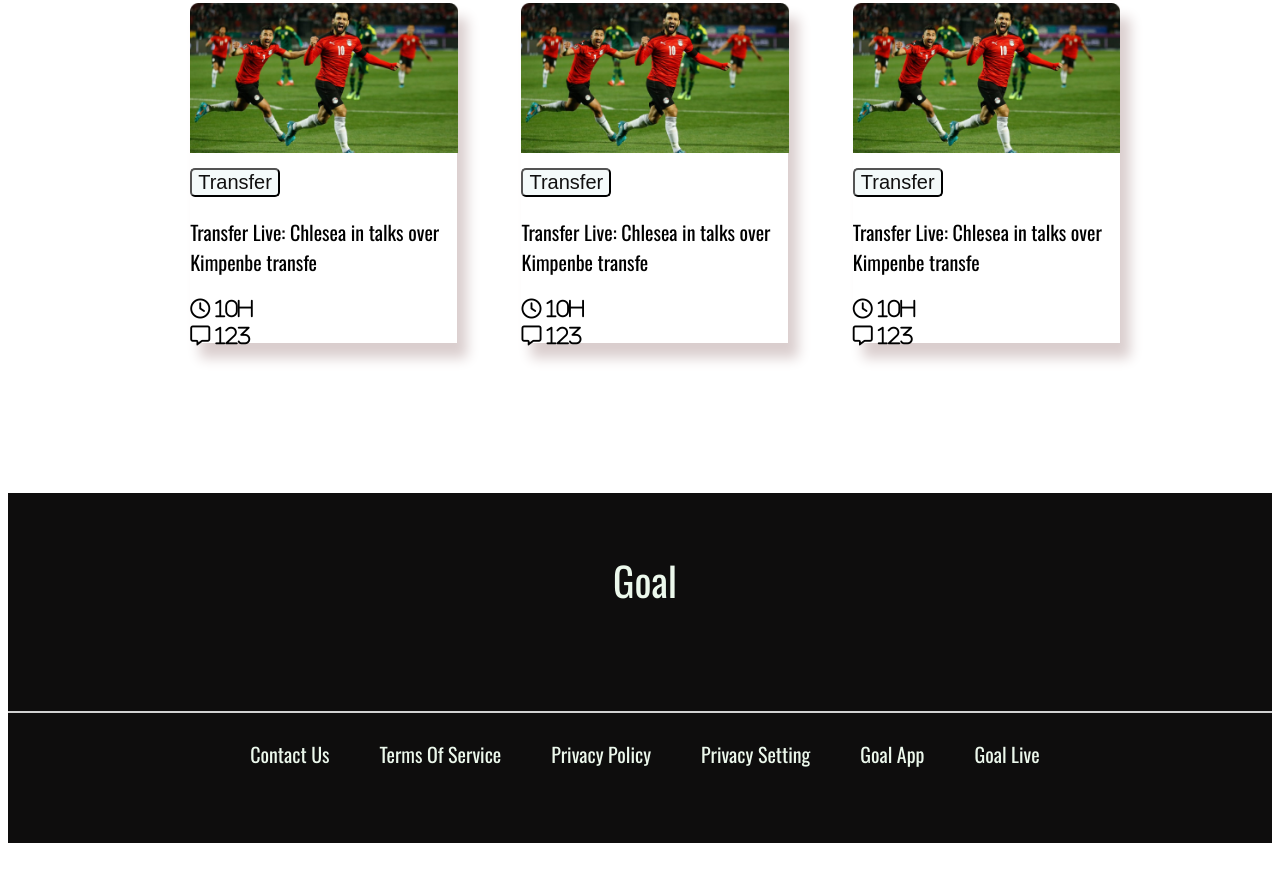
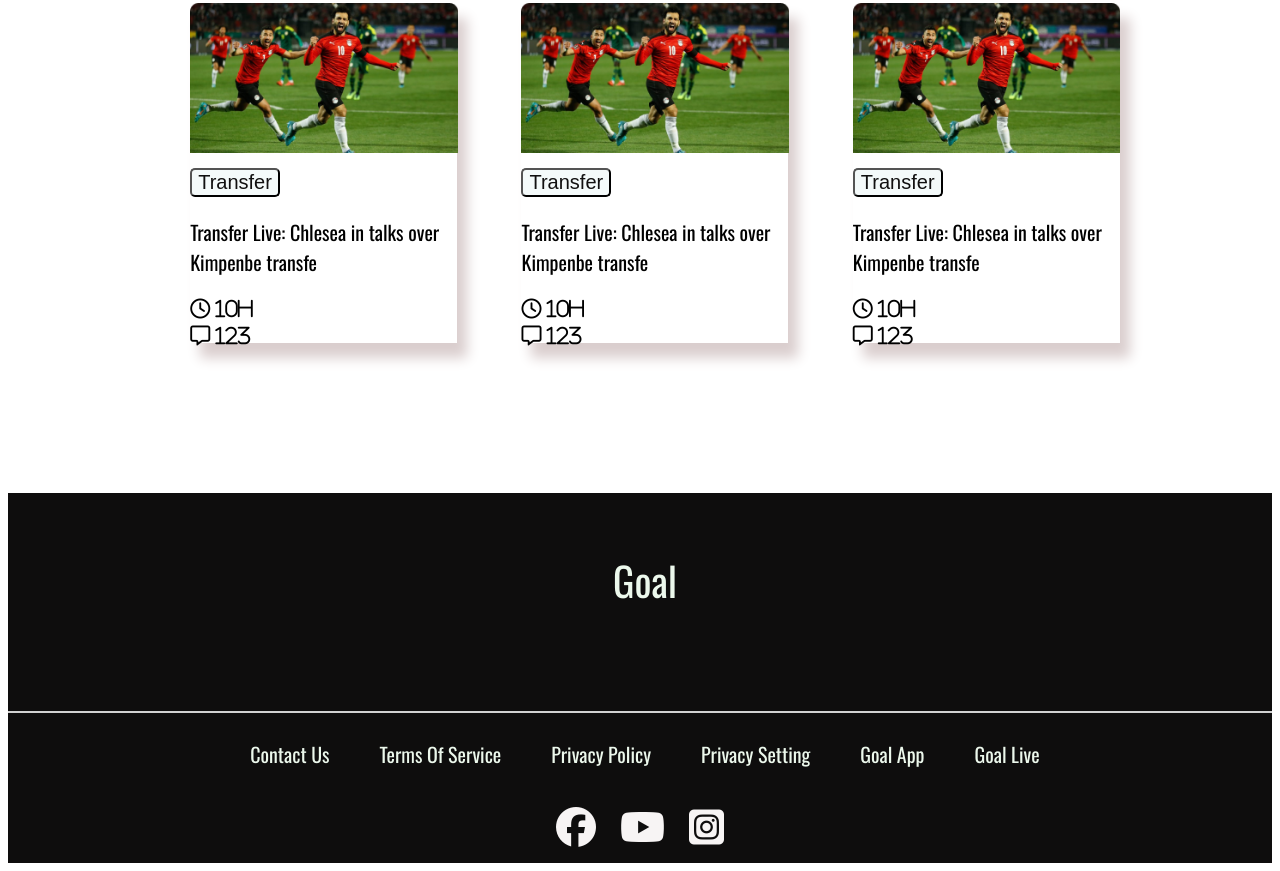
Before and after one commit to bagdipradip05/Assignment-0-2, a plain HTML site: page index.html in a window 1280 px wide. Shown: the part 1689-2560 px from the top of the page. Drawn offline with nearby package versions, Linux system fonts and the light colour scheme.

Commit message:
assignment

```diff
--- a/index.html
+++ b/index.html
@@ -242,6 +242,11 @@
                     <li><a href="">Goal Live</a></li>
                 </ul>
             </div>
+            <div class="social-icon">
+               <a href=""><i class="fa-brands fa-facebook"></i></a>
+                <a href=""><i class="fa-brands fa-youtube"></i></a>
+                <a href=""><i class="fa-brands fa-instagram-square"></i></a>
+            </div>
         </div>
     </footer>
 </html>
--- a/style.css
+++ b/style.css
@@ -128,7 +128,7 @@ p{
     background-color: rgb(14, 13, 13);
     margin-top: 150px;
     width:100%;
-    height:350px;
+    height:370px;
 }
 .center{
     justify-content: center;
@@ -143,3 +143,28 @@ hr{
 .goal{
     font-size: 40px;
 }
+/*-------------------
+  footer-social-link
+-------------------*/
+
+.social-icon{
+    display: flex;
+    justify-content: center;
+}
+.fa-facebook{
+    color:rgb(247, 244, 244);
+    font-size:40px;
+    padding:12px ;
+
+}
+.fa-youtube{
+    color:rgb(247, 244, 244);
+    font-size:40px;
+    padding:12px ;
+}
+
+.fa-instagram-square{
+    color:rgb(247, 244, 244);
+    font-size:40px;
+    padding:12px ;
+}
```
